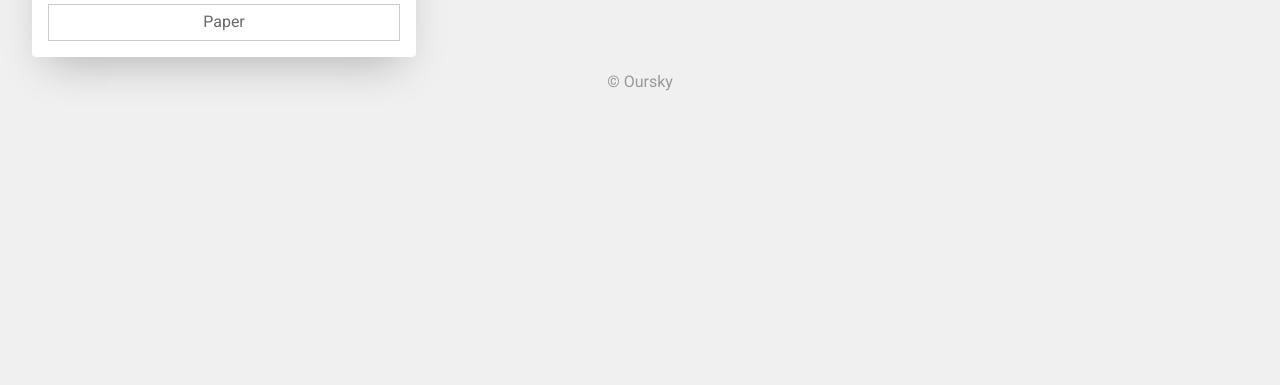
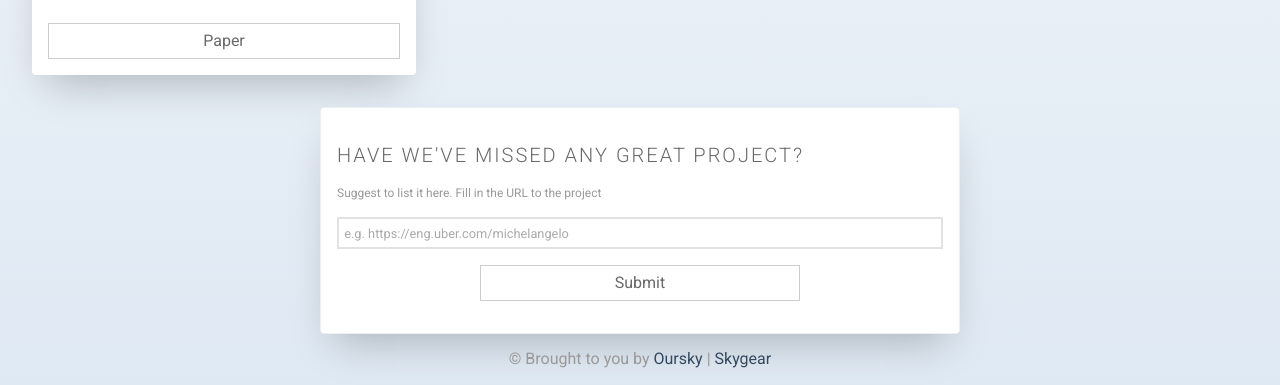
Before and after one commit to oursky/ai-catalog, a plain HTML site: page index.html in a window 1280 px wide. Shown: the part 1057-1442 px from the top of the page. Before the commit the page ends 1164 px from the top, so only its background shows below. Drawn offline with nearby package versions, Linux system fonts and the light colour scheme.

Commit message:
Update styles

```diff
--- a/css/style.css
+++ b/css/style.css
@@ -4,14 +4,16 @@
   box-sizing: border-box;
 }
 html {
-  background-color: #f0f0f0;
+  /*background-color: #f0f0f0;*/
+  background-image: linear-gradient(to top, #dfe9f3 0%, white 100%);
 }
 a {
   color: #34495e;
   text-decoration: none;
 }
 body {
-  color: #999999;
+  /*text-shadow: 1px 1px 1px #999999;*/
+  color: #676767;
   font-family: 'Roboto', 'Helvetica Neue', Helvetica, Arial, sans-serif;
   font-style: normal;
   font-weight: 400;
@@ -21,6 +23,10 @@ body {
   -webkit-font-smoothing: antialiased;
   -moz-osx-font-smoothing: grayscale;
   -moz-font-feature-settings: "liga" on;
+}
+
+h1, h2, h3, h4 {
+  font-weight: 200;
 }
 img {
   height: auto;
@@ -47,6 +53,8 @@ a:hover .btn {
   width: 100%;
 }
 .cards {
+  color: #999999;
+  text-shadow: none;
   display: -webkit-box;
   display: -ms-flexbox;
   display: flex;
@@ -154,7 +162,88 @@ a:hover .btn {
   line-height: 1.5;
   margin-bottom: 1.25rem;
 }
+.hero {
+  text-align: center;
+}
+
+.suggestion {
+  display: -webkit-box;
+  display: -ms-flexbox;
+  display: flex;
+  padding: 1rem;
+    align-items: center;
+    justify-content: center;
+}
+
+.suggestion form {
+  max-width: 40rem;
+  color: #999999;
+  text-shadow: none;
+  border: 1px solid #ecf0f1;
+  width: 100%;
+  display: -webkit-box;
+  display: -ms-flexbox;
+  display: flex;
+  padding: 1rem;
+  display: flex;
+  -webkit-box-orient: vertical;
+  -webkit-box-direction: normal;
+      -ms-flex-direction: column;
+          flex-direction: column;
+  overflow: hidden;
+  background-color: white;
+  border-radius: 0.25rem;
+  box-shadow: 0 20px 40px -14px rgba(0, 0, 0, 0.25);
+}
+
+.suggestion label {
+  font-size: 0.75rem;
+  color: #999;
+}
+
+.suggestion input {
+  margin-top: 1rem;
+  height: 2rem;
+  border: 2px #e2e2e2 solid;
+}
+
+.suggestion input::-webkit-input-placeholder { /* Chrome/Opera/Safari */
+  color: #aaa;
+  font-size: 0.8rem;
+  padding: 0.2rem;
+}
+.suggestion input::-moz-placeholder { /* Firefox 19+ */
+  color: #aaa;
+  font-size: 0.8rem;
+  padding: 0.2rem;
+}
+.suggestion input:-ms-input-placeholder { /* IE 10+ */
+  color: #aaa;
+  font-size: 0.8rem;
+  padding: 0.2rem;
+}
+.suggestion input:-moz-placeholder { /* Firefox 18- */
+  color: #aaa;
+  font-size: 0.8rem;
+  padding: 0.2rem;
+}
+
+.suggestion .btn {
+  margin: 1rem auto;
+  width: 20rem;
+  max-width: 90%;
+
+}
+.suggestion h3 {
+  color: #696969;
+  font-size: 1.25rem;
+  font-weight: 300;
+  letter-spacing: 2px;
+  text-transform: uppercase;
+}
 
 footer {
+  color: #999;
   text-align: center;
+  text-shadow: none;
 }
--- a/index.html
+++ b/index.html
@@ -14,9 +14,10 @@
 
 <body>
 
-
-<h1>💻 Impressive AI Projects</h1>
-<h4>We believe Machine Learning and AI are chaing the future. Here's some great real exemples companies are doing. Brought to you by <a href="https://oursky.com#ai">Oursky</a>.</h4>
+<div class="hero">
+  <h1>💻 Impressive AI Projects</h1>
+  <h4>We believe Machine Learning and AI are changing the future. <br> Here's some great real exemples companies are doing.</h4>
+</div>
 <ul class="cards">
   <li class="cards__item">
     <div class="card">
@@ -59,7 +60,14 @@
     </div>
   </li>
 </ul>
+<div class="suggestion">
+  <form>
+    <h3>Have we've missed any great project? </h3>
+    <label for="url">Suggest to list it here. Fill in the URL to the project</label> <input name="url" type="text" placeholder="e.g. https://eng.uber.com/michelangelo"/>
+    <button class="btn btn--block">Submit</button>
+  </form>
+</div>
 
-<footer>&copy; Oursky</footer>
+<footer>&copy; Brought to you by <a href="https://oursky.com">Oursky</a> | <a href="https://skygear">Skygear</a></footer>
 </body>
 </html>
```
